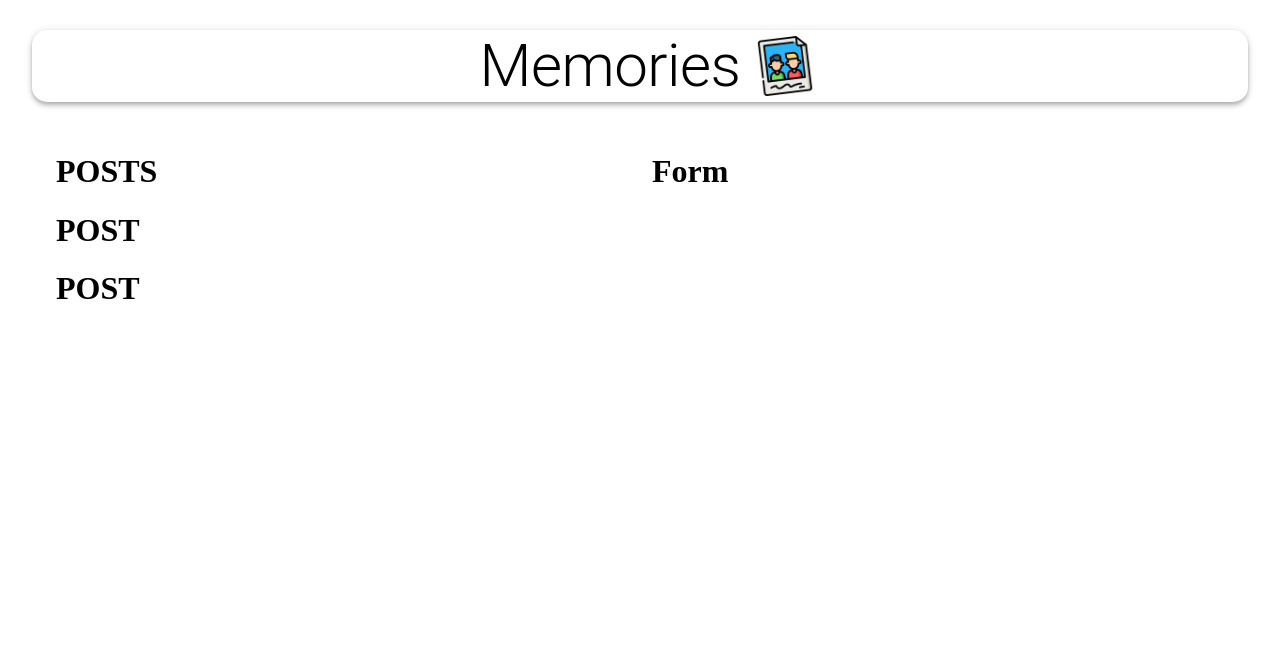
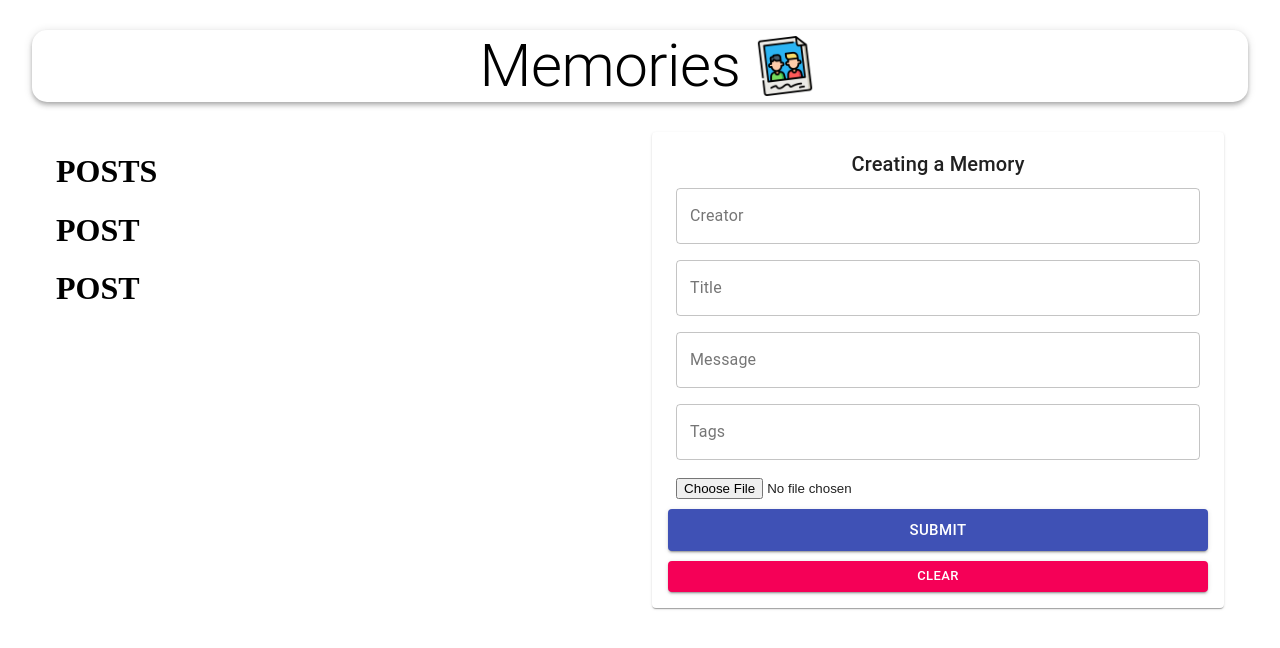
Before and after one commit to ckyle121/Thanks_4_Memories, a React (Create React App) app in the folder client/: page / in a window 1280 px wide. Shown: the top 648 px of the page. Built offline with nearby package versions, Linux system fonts and the light colour scheme; no server answers.

Commit message:
create Form component

```diff
--- a/client/src/App.js
+++ b/client/src/App.js
@@ -24,7 +24,7 @@
             </AppBar>
             <Grow in>
                 <Container>
-                    <Grid container justify="space-between" alignItems="stretch" spacing={3}>
+                    <Grid container justifyContent="space-between" alignItems="stretch" spacing={3}>
                         <Grid item xs={12} sm={7} md>
                             <Posts />
                         </Grid>
--- a/client/src/components/Form/Form.js
+++ b/client/src/components/Form/Form.js
@@ -1,11 +1,93 @@
-import React from "react";
+import React, { useState } from "react";
+import { TextField, Button, Typography, Paper } from "@material-ui/core";
+import FileBase from 'react-file-base64';
 
 import useStyles from './styles.js';
 
 const Form = () => {
+    const [postData, setPostData ] = useState({
+        creator: '',
+        title: '',
+        message: '',
+        tags: '',
+        selectedFile: ''
+    });
     const classes = useStyles();
+
+    const handleSubmit = () => {
+
+    }
+
+    const clear = () => {
+
+    }
+
     return(
-        <h1>Form </h1>
+        < Paper className={classes.paper}>
+            <form autoComplete="off" noValidate className={`${classes.root} ${classes.form}`} onSubmit={handleSubmit}>
+            <Typography variant="h6">Creating a Memory</Typography>
+                <TextField
+                    name="creator"
+                    variant="outlined"
+                    label="Creator"
+                    fullWidth
+                    value={postData.creator}
+                    onChange={(e) => setPostData({ ...postData, creator: e.target.value })}
+                    />
+                <TextField
+                    name="title"
+                    variant="outlined"
+                    label="Title"
+                    fullWidth
+                    value={postData.title}
+                    onChange={(e) => setPostData({ ...postData, title: e.target.value })}
+                    />
+                <TextField
+                    name="message"
+                    variant="outlined"
+                    label="Message"
+                    fullWidth
+                    value={postData.message}
+                    onChange={(e) => setPostData({ ...postData, message: e.target.value })}
+                    />
+                <TextField
+                    name="tags"
+                    variant="outlined"
+                    label="Tags"
+                    fullWidth
+                    value={postData.creator}
+                    onChange={(e) => setPostData({ ...postData, tags: e.target.value })}
+                    />
+                <div className={classes.fileInput}>
+                    <FileBase
+                        type="file"
+                        multiple={false}
+                        onDone={({base64}) => setPostData({ ...postData, selectedFile: base64})}
+
+                    />
+                </div>
+                <Button
+                    className={classes.buttonSubmit}
+                    variant="contained"
+                    color="primary"
+                    size="large"
+                    type="submit"
+                    fullWidth
+                    >
+                Submit
+                </Button>
+                <Button
+                    variant="contained"
+                    color="secondary"
+                    size="small"
+                    onClick={clear}
+                    fullWidth
+                    >
+                Clear
+                </Button>
+            </form>
+        </Paper>
+
     )
 }
 
```
